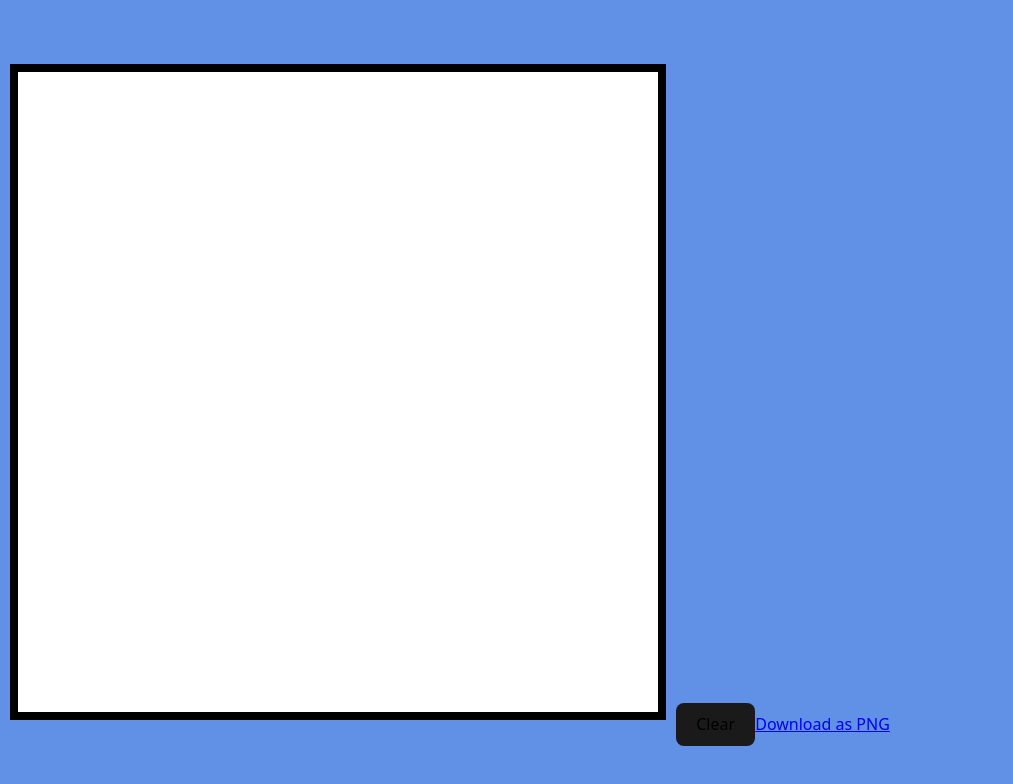
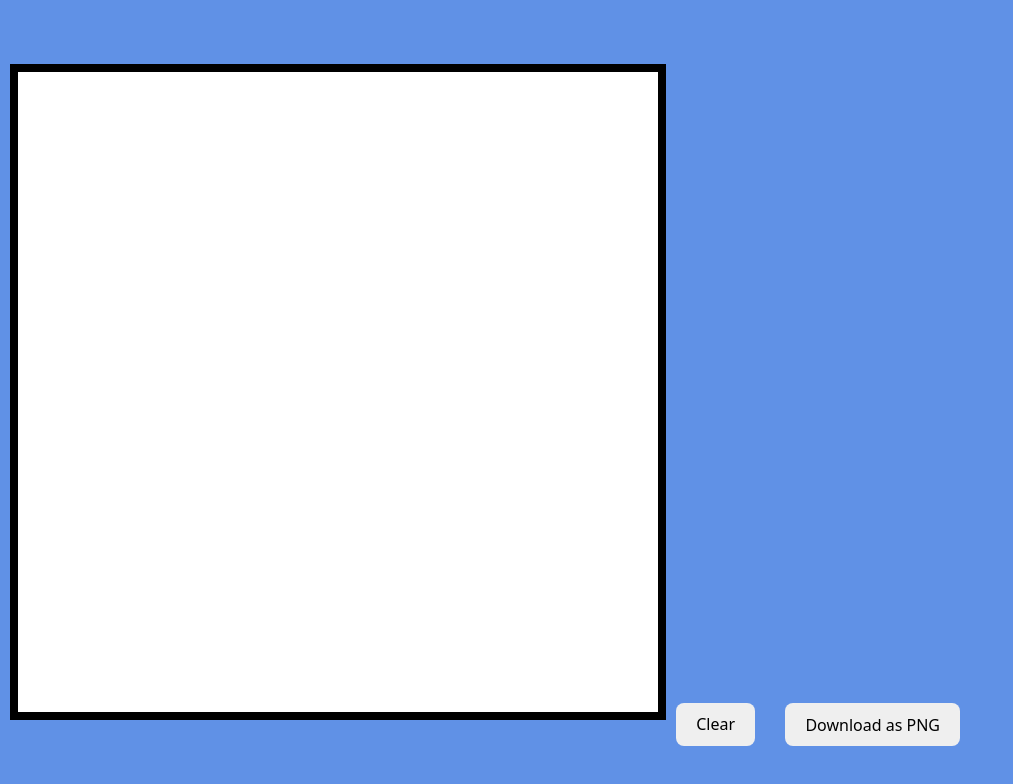
Before and after one commit to Biskkit/Pixel-Art-Site, a React (Vite) app in the folder pixel-art-app/: page / in a window 1280 px wide. Shown: the top 784 px of the page, without its empty margins (0-1013 px from the left). Built offline with nearby package versions, Linux system fonts and the light colour scheme.

Commit message:
Style download link to match button styling

```diff
--- a/pixel-art-app/src/App.css
+++ b/pixel-art-app/src/App.css
@@ -17,16 +17,16 @@ canvas {
 	margin: 10px;
 }
 
-#downloadLink {
+a.buttonLink {
 	text-decoration: none;
-	color: white;
+	color: light-dark(black, white);
 	margin: 0px 30px;
 	/* Padding works for separation between content and things like borders */
 	padding: .6em 1.2em;
 	border: 1px solid transparent;
 	border-radius: 8px;
-	background-color: #1a1a1a;
+	background-color: ButtonFace;
 }
-#downloadLink:hover {
+a.buttonLink:hover {
 	border-color: #ffffff;
 }
--- a/pixel-art-app/src/index.css
+++ b/pixel-art-app/src/index.css
@@ -1,7 +1,6 @@
 :root {
   font-family: system-ui, Avenir, Helvetica, Arial, sans-serif;
   line-height: 1.5;
-  font-weight: 400;
 
   color-scheme: light dark;
   color: rgba(255, 255, 255, 0.87);
@@ -34,7 +33,6 @@ button {
   font-size: 1em;
   font-weight: 500;
   font-family: inherit;
-  background-color: #1a1a1a;
   cursor: pointer;
   transition: border-color 0.25s;
 }
```
